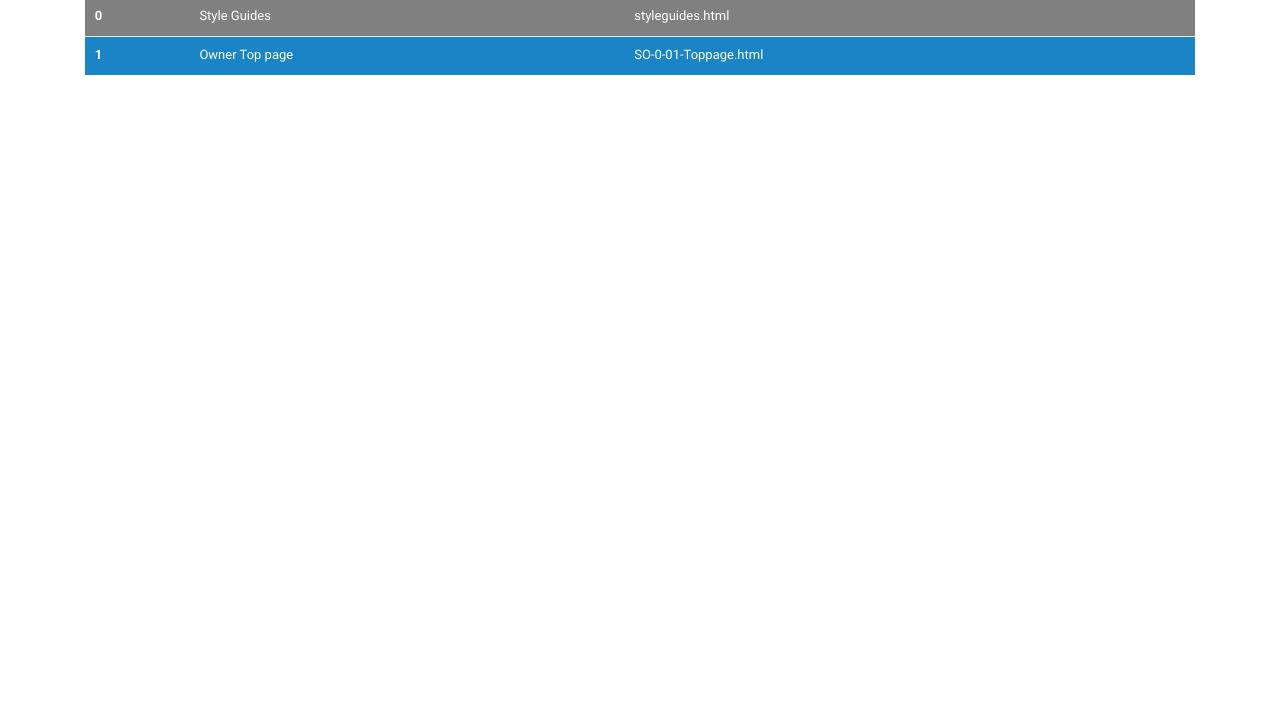
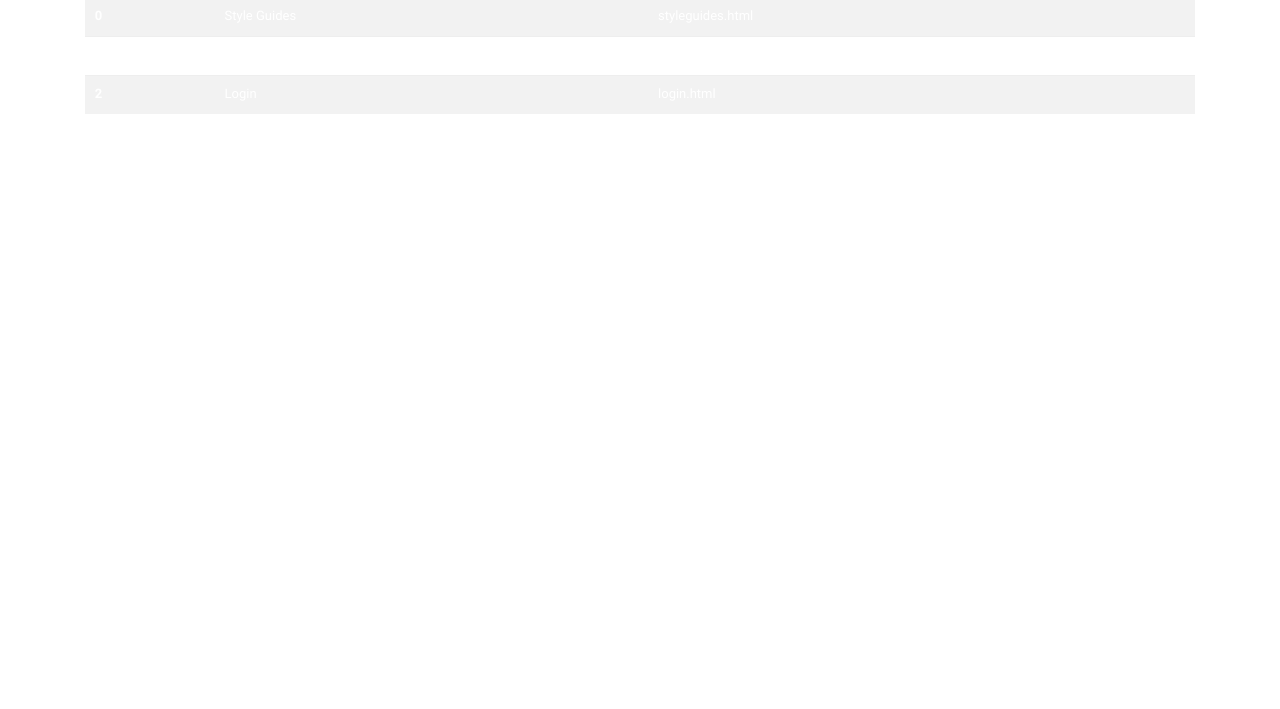
Before and after one commit to huubl/beagle, a website: page dest/links.html in a window 1280 px wide. Shown: the part 91-800 px from the top of the page. Drawn offline with Linux system fonts and the light colour scheme.

Commit message:
Update package npm

```diff
--- a/dest/links.html
+++ b/dest/links.html
@@ -27,18 +27,25 @@
               <th>Name Of Screen</th>
             </tr>
           </thead>
-          <tr style="background-color: gray">
+          <tr style="background-color: undefined">
             <th>0</th>
             <td><a class="page-list__link" href="styleguides.html">Style Guides</a>
             </td>
             <td><a class="page-list__link" href="styleguides.html">styleguides.html</a>
             </td>
           </tr>
-          <tr style="background-color: #1984c6">
+          <tr style="background-color: undefined">
             <th>1</th>
-            <td><a class="page-list__link" href="SO-0-01-Toppage.html">Owner Top page</a>
+            <td><a class="page-list__link" href="home.html">Home</a>
             </td>
-            <td><a class="page-list__link" href="SO-0-01-Toppage.html">SO-0-01-Toppage.html</a>
+            <td><a class="page-list__link" href="home.html">home.html</a>
+            </td>
+          </tr>
+          <tr style="background-color: undefined">
+            <th>2</th>
+            <td><a class="page-list__link" href="login.html">Login</a>
+            </td>
+            <td><a class="page-list__link" href="login.html">login.html</a>
             </td>
           </tr>
         </table>
```
Also changed, not shown: 1 other file.
